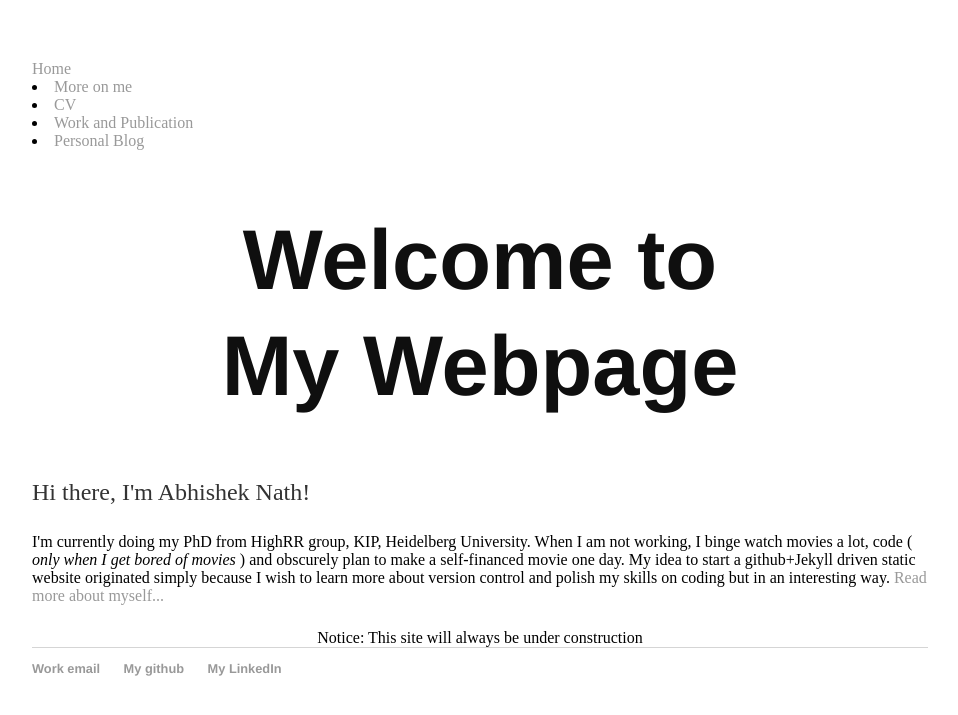
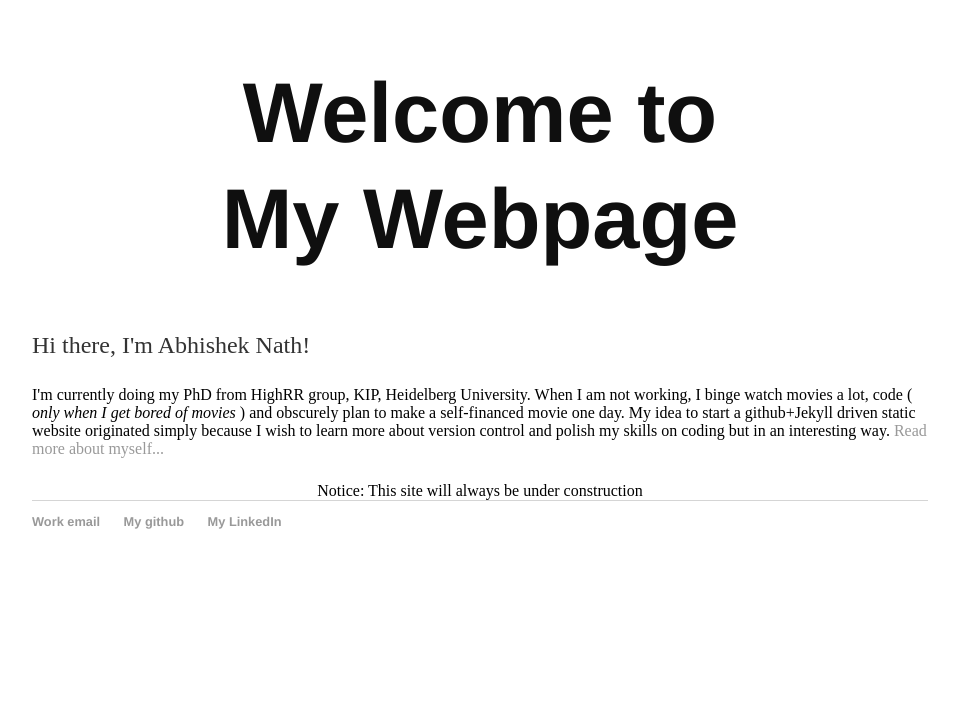
Before and after one commit to an15ms157/abhishek.github.io, a Jekyll site: the page built from index.html, in a window 1280 px wide. Shown: the top 715 px of the page, without its empty margins (160-1118 px from the left). Built offline with Jekyll 4.4.1, drawn with Linux system fonts in a browser that asks for light colours; nearby versions of some CDN libraries.

Commit message:
Update sidebar.html

```diff
--- a/_includes/sidebar.html
+++ b/_includes/sidebar.html
@@ -1,4 +1,34 @@
-			 <!-- The sidebar -->
+<!DOCTYPE html>
+<html lang="en">
+<head>
+    <link rel="stylesheet" href="https://use.fontawesome.com/releases/v5.8.1/css/all.css">
+    <meta charset="UTF-8">
+    <meta http-equiv="X-UA-Compatible" content="IE=edge">
+    <meta name="viewport" content="width=device-width, initial-scale=1.0">
+    <title>Document</title>
+    <style>
+
+    </style>
+</head>
+<body>
+
+    <div class="wrapper">
+        <!--Top menu -->
+        <div class="sidebar">
+           <!--profile image & text-->
+            <!--menu item-->
+        </div>
+
+    </div>
+  <script>
+
+  </script>
+</body>
+</html>
+
+
+
+<!-- The sidebar
 		<div class="sidebar">
   		  <a href="/">Home</a></li>
 		  <li><a href="/about">More on me</a></li>
@@ -6,3 +36,4 @@
 	  	  <li><a href="/work">Work and Publication</a></li>
 		  <li><a href="/blog">Personal Blog</a></li>
 		</div>
+-->
```
